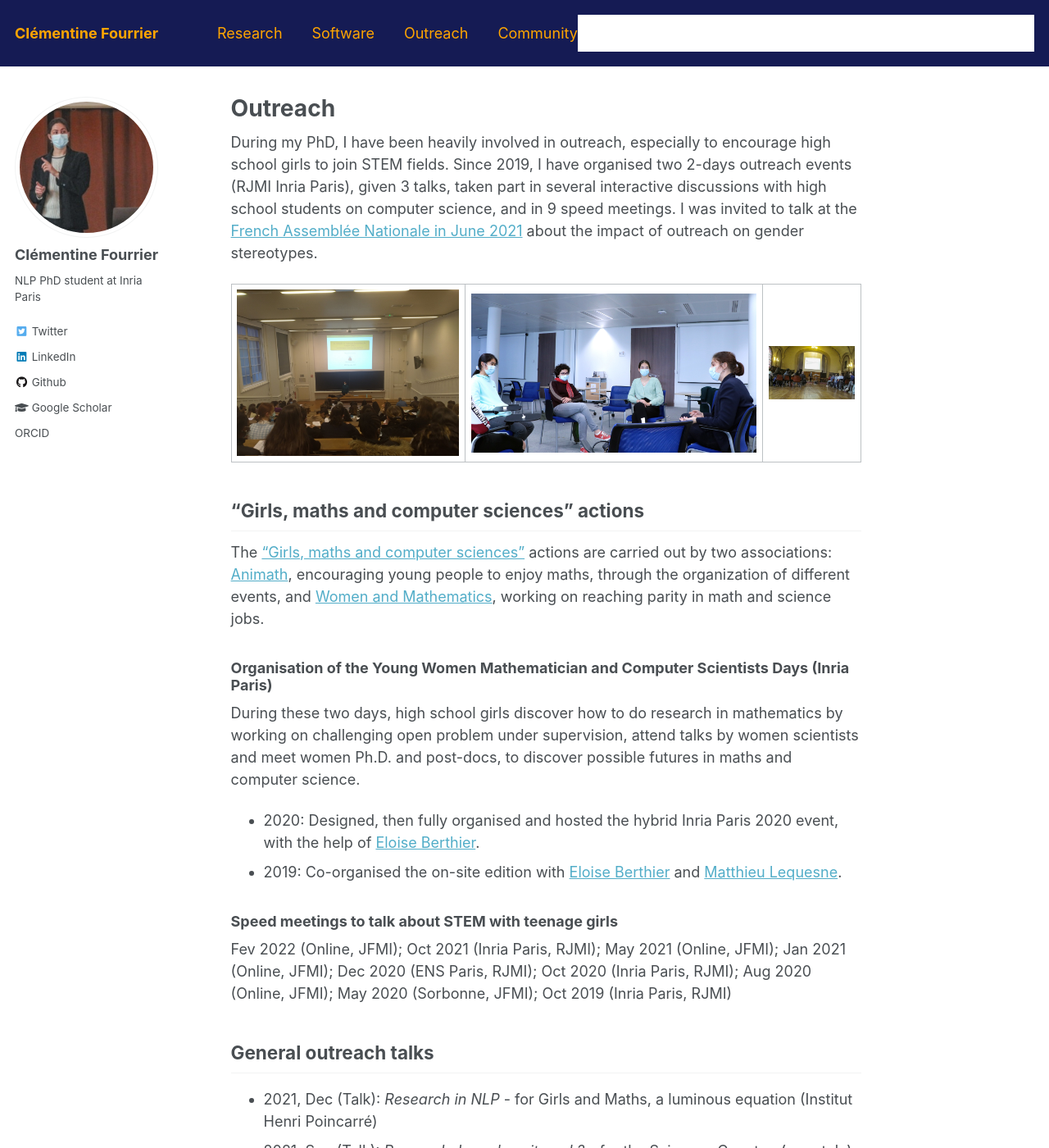
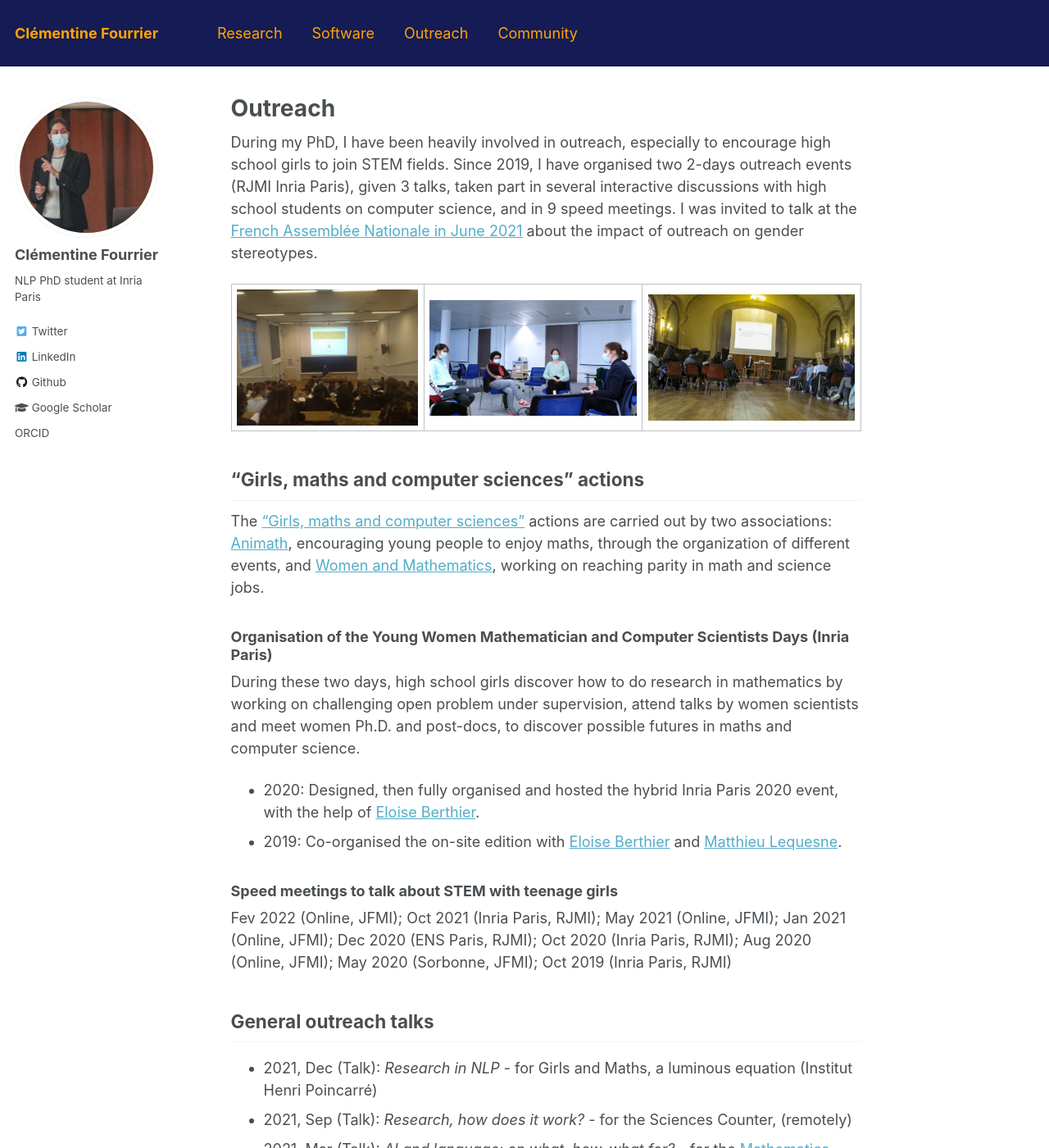
Before and after one commit to clefourrier/clefourrier.github.io, a Jekyll site: the page built from _pages/outreach.md, in a window 1280 px wide and 1400 px high. Shown: the whole window at 82% size. Built offline with Jekyll 4.4.1, drawn with Linux system fonts in a browser that asks for light colours.

Commit message:
Changed page

```diff
--- a/_pages/outreach.md
+++ b/_pages/outreach.md
@@ -9,7 +9,7 @@ redirect_from:
 
 During my PhD, I have been heavily involved in outreach, especially to encourage high school girls to join STEM fields. Since 2019, I have organised two 2-days outreach events (RJMI Inria Paris), given 3 talks, taken part in several interactive discussions with high school students on computer science, and in 9 speed meetings. I was invited to talk at the [French Assemblée Nationale in June 2021](https://twitter.com/clefourrier/status/1402656409196679177) about the impact of outreach on gender stereotypes.
 
-|<img height=200 src="/images/outreach/JFMI2021.jpg" alt="Presenting for Girls and Maths, a luminous equation">| <img height=200 src="/images/outreach/RJMI2020.jpg" alt="Talking about career choices with high school girls during the RJMI"> | <img height=200 src="/images/outreach/SemaineDesMaths2021.jpg" alt="Presenting for the math week"> |
+|<img width=350 src="/images/outreach/JFMI2021.jpg" alt="Presenting for Girls and Maths, a luminous equation">| <img width=400 src="/images/outreach/RJMI2020.jpg" alt="Talking about career choices with high school girls during the RJMI"> | <img width=400 src="/images/outreach/SemaineDesMaths2021.jpg" alt="Presenting for the math week"> |
 
 ## "Girls, maths and computer sciences" actions
 The ["Girls, maths and computer sciences"](https://filles-et-maths.fr/) actions are carried out by two associations: [Animath](https://animath.fr/), encouraging young people to enjoy maths, through the organization of different events, and [Women and Mathematics](https://femmes-et-maths.fr/), working on reaching parity in math and science jobs.
--- a/_sass/_masthead.scss
+++ b/_sass/_masthead.scss
@@ -24,14 +24,17 @@
 
     @include breakpoint($x-large) {
       max-width: $x-large;
+  background-color:#151B54;
     }
 
     nav {
       z-index: 10;
+  background-color:#151B54;
     }
 
     a {
       text-decoration: none;
+  background-color:#151B54;
     }
   }
 }
@@ -44,6 +47,7 @@
     padding: 0;
     clear: both;
     list-style-type: none;
+  background-color:#151B54;
   }
 }
 
@@ -56,5 +60,6 @@
   &--lg {
     padding-right: 2em;
     font-weight: 700;
+  background-color:#151B54;
   }
 }
```
